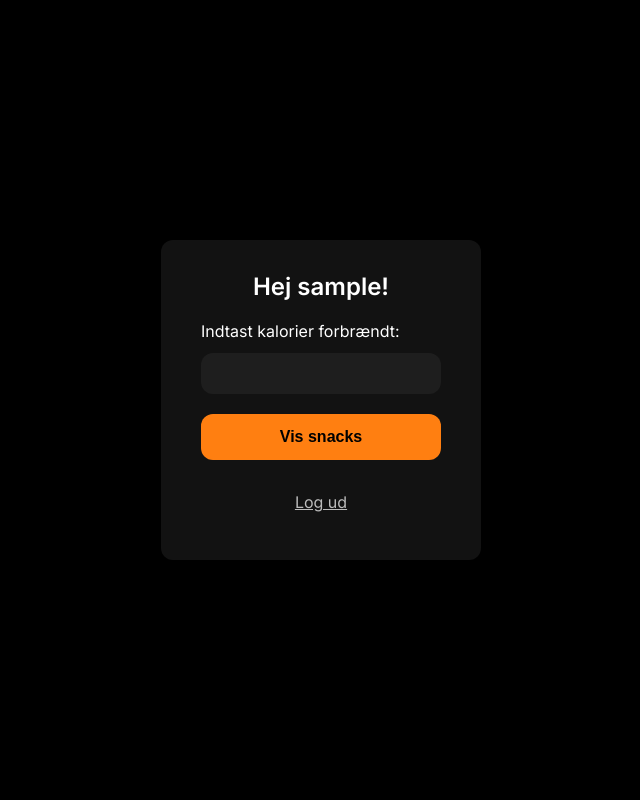
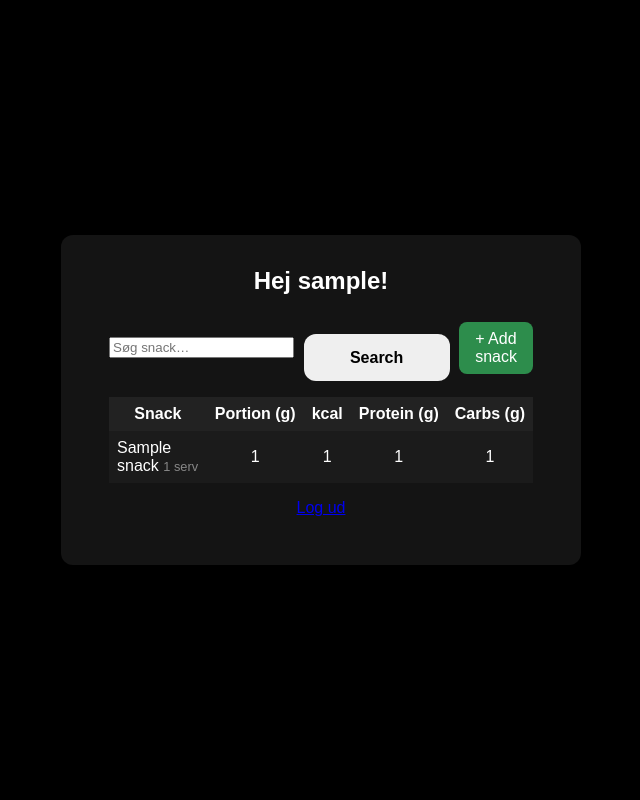
Before and after one commit to qxj826/DIS-Project, a Flask app: page /dashboard in a window 1280 px wide. Shown: the whole page, without its empty margins (319-959 px from the left). Run offline with Flask 3, Linux system fonts and the light colour scheme; the visitor is signed in with stand-in values (Sample User, id 1); tables that the repository leaves empty hold one stand-in row (values such as "Sample post").

Commit message:
You can now search and add (aware of some bugs

```diff
--- a/app/app.py
+++ b/app/app.py
@@ -1,96 +1,85 @@
 from flask import Flask, render_template, request, redirect, url_for, session
 from flask_sqlalchemy import SQLAlchemy
-from flask_migrate import Migrate
 from werkzeug.security import generate_password_hash, check_password_hash
+from datetime import datetime
 from random import sample
-from datetime import datetime
 import os
-from dotenv import load_dotenv
 
-# Load environment variables
-load_dotenv()
-
-# Flask app setup
 app = Flask(__name__)
 app.config["SQLALCHEMY_DATABASE_URI"] = os.getenv("DATABASE_URL", "postgresql://localhost/snackster_dev")
+app.config["SECRET_KEY"] = os.getenv("SECRET_KEY", "dev")
 app.config["SQLALCHEMY_TRACK_MODIFICATIONS"] = False
-app.config["SECRET_KEY"] = os.getenv("SECRET_KEY", "dev")
+db = SQLAlchemy(app)
 
-# Database setup
-db = SQLAlchemy(app)
-migrate = Migrate(app, db)
-
-# Models
 class User(db.Model):
     id = db.Column(db.Integer, primary_key=True)
     username = db.Column(db.String(80), unique=True, nullable=False)
     password_hash = db.Column(db.String(256), nullable=False)
-    deficit_goal = db.Column(db.Integer)
-    workouts = db.relationship("WorkoutSession", backref="user")
+    deficit_goal  = db.Column(db.Integer)
 
-    def set_password(self, pwd: str) -> None:
-        self.password_hash = generate_password_hash(pwd)
-
-    def check_password(self, pwd: str) -> bool:
-        return check_password_hash(self.password_hash, pwd)
+    def set_password(self, pwd):  self.password_hash = generate_password_hash(pwd)
+    def check_password(self, pwd): return check_password_hash(self.password_hash, pwd)
 
 class WorkoutSession(db.Model):
     id = db.Column(db.Integer, primary_key=True)
     date = db.Column(db.DateTime, default=datetime.utcnow)
     calories_burned = db.Column(db.Integer, nullable=False)
-    activity_type = db.Column(db.String(80))
     user_id = db.Column(db.Integer, db.ForeignKey("user.id"))
-    recommendations = db.relationship("Recommendation", backref="session")
 
 class Snack(db.Model):
     id = db.Column(db.Integer, primary_key=True)
     name = db.Column(db.String(120))
-    brand = db.Column(db.String(120))
-    calories = db.Column(db.Integer)
-    protein = db.Column(db.Float)
-    carbs = db.Column(db.Float)
-    fat = db.Column(db.Float)
+    calories = db.Column(db.Numeric)
+    grams    = db.Column(db.Numeric)
+    protein  = db.Column(db.Numeric)
+    carbs    = db.Column(db.Numeric)
 
 class Recommendation(db.Model):
     id = db.Column(db.Integer, primary_key=True)
-    user_id = db.Column(db.Integer, db.ForeignKey("user.id"))
-    session_id = db.Column(db.Integer, db.ForeignKey("workout_session.id"))
-    snack_id = db.Column(db.Integer, db.ForeignKey("snack.id"))
+    user_id    = db.Column(db.Integer)
+    session_id = db.Column(db.Integer)
+    snack_id   = db.Column(db.Integer)
 
-# Helper functions
 def _current_user():
     uid = session.get("user_id")
     return User.query.get(uid) if uid else None
 
-def recommend_snacks(session, user, k=5):
-    ceiling = session.calories_burned
-    snacks = Snack.query.filter(Snack.calories <= ceiling).all()
-    return sample(snacks, k) if len(snacks) >= k else snacks
+def recommend_snacks(ws, user, k=9999):
+    ceiling = ws.calories_burned
+    snacks  = Snack.query.filter(Snack.calories > 0,
+                                 Snack.calories <= ceiling).all()
+    results = []
+    for s in snacks:
+        servings = int(ceiling // float(s.calories))
+        if servings:
+            results.append({
+                "id":        s.id,
+                "name":      s.name,
+                "servings":  servings,
+                "grams":     (s.grams or 0)   * servings,
+                "calories":  s.calories       * servings,
+                "protein":  (s.protein or 0) * servings,
+                "carbs":    (s.carbs   or 0) * servings,
+            })
+    return results[:k]
 
-# Routes
 @app.route("/", methods=["GET", "POST"])
 def login():
     if request.method == "POST":
         uname = request.form["username"].strip().lower()
-        pwd = request.form["password"]
-
-        user = User.query.filter_by(username=uname).first()
-        if user is None:
-            user = User(username=uname)
-            user.set_password(pwd)
-            db.session.add(user)
-            db.session.commit()
+        pwd   = request.form["password"]
+        user  = User.query.filter_by(username=uname).first()
+        if not user:
+            user = User(username=uname); user.set_password(pwd); db.session.add(user); db.session.commit()
         elif not user.check_password(pwd):
             return render_template("login.html", error="Forkert password")
-
         session["user_id"] = user.id
         return redirect(url_for("dashboard"))
-
     return render_template("login.html")
 
 @app.route("/logout")
 def logout():
-    session.pop("user_id", None)
+    session.clear()
     return redirect(url_for("login"))
 
 @app.route("/dashboard", methods=["GET", "POST"])
@@ -99,21 +88,65 @@ def dashboard():
     if not user:
         return redirect(url_for("login"))
 
+    # ------------------------------------------------ POST: user submits kcal
     if request.method == "POST":
-        calories = int(request.form["calories"])
-        session_row = WorkoutSession(date=datetime.utcnow(), calories_burned=calories, user=user)
-        db.session.add(session_row)
+        session["cal_limit"] = int(request.form["calories"])
+        return redirect(url_for("dashboard"))        # PRG pattern
+
+    # ------------------------------------------------ GET
+    cal_limit = session.get("cal_limit")
+    q         = request.args.get("q", "").strip()
+    snacks    = []
+
+    if cal_limit:
+        fake_ws = type("WS", (), {"calories_burned": cal_limit})
+
+        if q:                         # --- SEARCH mode -----------
+            # all snacks ≤ kcal whose name matches q
+            rows = Snack.query.filter(
+                Snack.calories <= cal_limit,
+                Snack.name.ilike(f"%{q}%")
+            ).all()
+            # convert to dicts (no random sampling)
+            snacks = [dict(id=r.id,
+                           name=r.name,
+                           servings=int(cal_limit // float(r.calories)),
+                           grams=(r.grams or 0) * int(cal_limit // float(r.calories)),
+                           calories=r.calories * int(cal_limit // float(r.calories)),
+                           protein=(r.protein or 0) * int(cal_limit // float(r.calories)),
+                           carbs  =(r.carbs   or 0) * int(cal_limit // float(r.calories)))
+                      for r in rows if cal_limit // float(r.calories) >= 1]
+
+        else:                        # --- INITIAL recommend 5 ----
+            snacks = recommend_snacks(fake_ws, user, k=5)
+
+    return render_template(
+        "dashboard.html",
+        user=user,
+        snacks=snacks,
+        search=q,
+        cal_limit=cal_limit
+    )
+
+
+@app.route("/add_snack", methods=["GET", "POST"])
+def add_snack():
+    if not _current_user(): return redirect(url_for("login"))
+
+    if request.method == "POST":
+        p = request.form
+        sql = open("app/insert_snack.sql").read()
+        db.session.execute(db.text(sql), {
+            "name": p["name"],
+            "cal" : p["calories"] or None,
+            "g"   : p["grams"]    or None,
+            "p"   : p["protein"]  or None,
+            "c"   : p["carbs"]    or None,
+        })
         db.session.commit()
+        return redirect(url_for("dashboard"))
+    return render_template("add_snack.html")
 
-        snacks = recommend_snacks(session_row, user)
-        for s in snacks:
-            db.session.add(Recommendation(user_id=user.id, session_id=session_row.id, snack_id=s.id))
-        db.session.commit()
-
-        return render_template("dashboard.html", user=user, snacks=snacks)
-
-    return render_template("dashboard.html", user=user)
-
-# Run the app
 if __name__ == "__main__":
+    db.create_all()
     app.run()
--- /dev/null
+++ b/app/insert_snack.sql
@@ -0,0 +1,2 @@
+INSERT INTO snack (name, calories, grams, protein, carbs)
+VALUES (:name, :cal, :g, :p, :c);
--- a/app/static/style.css
+++ b/app/static/style.css
@@ -28,12 +28,12 @@ body {
   justify-content: center;
 }
 
-.card {
-  width: 320px;
-  padding: 2rem 2.5rem;
-  background: var(--card);
-  border-radius: var(--radius);
-  box-shadow: 0 8px 24px rgba(0, 0, 0, 0.4);
+.card {                           /* existing rule in base.html <style> */
+  background:#141414;
+  padding:2rem 3rem;
+  border-radius:12px;
+  min-width:320px;
+  max-width:520px;              /* NEW – keeps search row inside box */
 }
 
 h1,
@@ -107,3 +107,15 @@ ul.snack-list {
     transform: translateY(0);
   }
 }
+.center-form input, .center-form button{width:100%;margin-top:.6rem}
+.search-bar {
+  display:flex;
+  gap:.6rem;
+  margin:1rem 0;
+  align-items:center;
+}
+.btn-green{background:#2d8d4c;padding:.5rem 1rem;color:#fff;border-radius:8px;text-decoration:none}
+.snack-table{width:100%;border-collapse:collapse;text-align:center}
+.snack-table th{background:#222;padding:.5rem}
+.snack-table td{background:#1b1b1b;padding:.5rem}
+.snack-table .name{text-align:left}.snack-table .serv{font-size:.8em;color:#888}
--- /dev/null
+++ b/app/templates/base.html
@@ -0,0 +1,25 @@
+<!doctype html>
+<html lang="da">
+<head>
+  <meta charset="utf-8">
+  <title>Snackster</title>
+  <link rel="stylesheet" href="{{ url_for('static', filename='style.css') }}">
+  <style>
+    body{display:flex;justify-content:center;align-items:center;height:100vh;background:#000;color:#fff;font-family:sans-serif}
+    .card{background:#141414;padding:2rem 3rem;border-radius:12px;min-width:320px}
+    .center-form input,.center-form button{width:100%;margin-top:.6rem}
+    .search-bar{display:flex;gap:.6rem;margin:1rem 0}
+    .btn-action{background:#ff7a00;border:none;padding:.7rem;border-radius:8px;color:#000;font-weight:bold}
+    .btn-green{background:#2d8d4c;padding:.5rem 1rem;color:#fff;border-radius:8px;text-decoration:none}
+    .snack-table{width:100%;border-collapse:collapse;text-align:center}
+    .snack-table th{background:#222;padding:.5rem}
+    .snack-table td{background:#1b1b1b;padding:.5rem}
+    .snack-table .name{text-align:left}.snack-table .serv{font-size:.8em;color:#888}
+  </style>
+</head>
+<body>
+  <div class="card">
+    {% block content %}{% endblock %}
+  </div>
+</body>
+</html>
--- a/app/templates/dashboard.html
+++ b/app/templates/dashboard.html
@@ -6,8 +6,40 @@
     <link rel="stylesheet" href="{{ url_for('static', filename='style.css') }}">
   </head>
   <body>
-    <div class="card">
+    {% extends "base.html" %}{% block content %}
     <h2>Hej {{ user.username }}!</h2>
+
+    {% if not cal_limit %}
+      <form method="post" class="center-form">
+          <label>Indtast kalorier forbrændt:</label>
+          <input type="number" name="calories" min="1" required>
+          <button class="btn-action">Vis snacks</button>
+      </form>
+    {% else %}
+      <form method="get" action="{{ url_for('dashboard') }}" class="search-bar">
+          <input name="q" value="{{ search }}" placeholder="Søg snack…">
+          <button>Search</button>
+          <a class="btn-green" href="{{ url_for('add_snack') }}">+ Add snack</a>
+      </form>
+      {% include "snack_table.html" %}
+    {% endif %}
+
+    <p style="text-align:center"><a href="{{ url_for('logout') }}">Log ud</a></p>
+    {% endblock %}
+
+      {% if snacks %}
+  <form method="get" action="{{ url_for('dashboard_search') }}" style="display:flex; gap:8px; margin-bottom:1rem">
+    <input type="text"   name="q" placeholder="Søg snack…" value="{{ search|default('') }}"
+           style="flex:1; padding:0.5rem 0.8rem; border-radius:8px; border:none; background:#1e1e1e; color:#fff">
+    <button type="submit" style="padding:0.5rem 1rem; background:#4c2a86; border:none; border-radius:8px; color:#fff">
+      Search
+    </button>
+    <a href="{{ url_for('add_snack') }}"
+       style="padding:0.5rem 1rem; background:#2d8d4c; border-radius:8px; color:#fff; text-decoration:none">
+       + Add snack
+    </a>
+  </form>
+{% else %}
   <form method="post">
     <label>
       Indtast kalorier forbrændt:
@@ -15,15 +47,11 @@
     </label>
     <button type="submit" class="btn-action">Vis snacks</button>
   </form>
+{% endif %}
 
-      {% if snacks is defined %}
-        <h3>Forslag:</h3>
-        <ul class="snack-list">
-          {% for s in snacks %}
-            <li>{{ s.name }} – {{ s.calories }} kcal</li>
-          {% endfor %}
-        </ul>
-      {% endif %}
+
+
+
 
       <p style="text-align:center; margin-top:2rem">
         <a href="{{ url_for('logout') }}" style="color:#bbb">Log ud</a>
--- /dev/null
+++ b/app/templates/snack_table.html
@@ -0,0 +1,22 @@
+{% if snacks %}
+<div style="overflow-x:auto">
+<table class="snack-table">
+  <thead><tr>
+    <th>Snack</th><th>Portion&nbsp;(g)</th><th>kcal</th>
+    <th>Protein&nbsp;(g)</th><th>Carbs&nbsp;(g)</th>
+  </tr></thead>
+  <tbody>
+    {% for s in snacks %}
+      <tr>
+        <td class="name">{{ s.name }}
+            <span class="serv">{{ s.servings|round|int }} serv</span></td>
+        <td>{{ s.grams|round|int }}</td>
+        <td>{{ s.calories|round|int }}</td>
+        <td>{{ s.protein|round|int }}</td>
+        <td>{{ s.carbs|round|int }}</td>
+      </tr>
+    {% endfor %}
+  </tbody>
+</table>
+</div>
+{% endif %}
```
Also changed, not shown: app/templates/add_snack.html (added, +15 -0 lines), 1 other file. Lines whose indentation alone changed are shown as unchanged.
